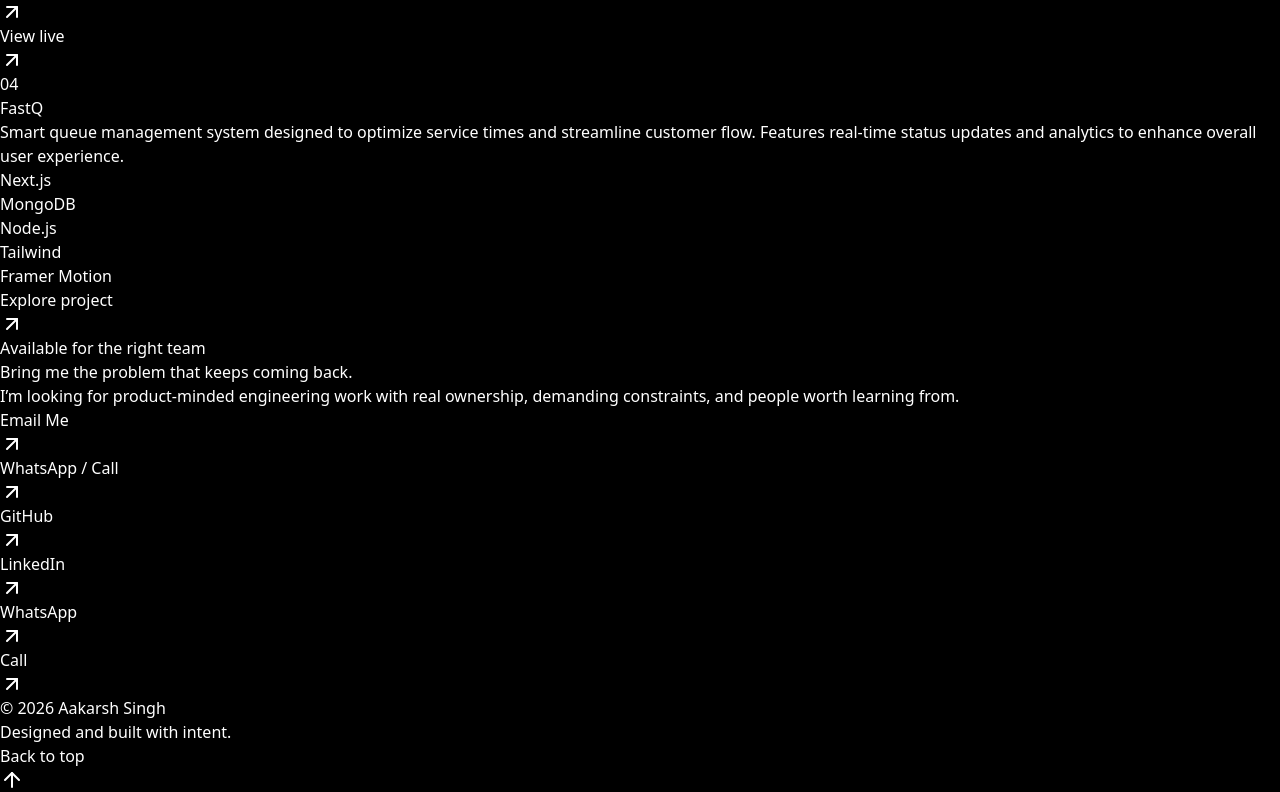
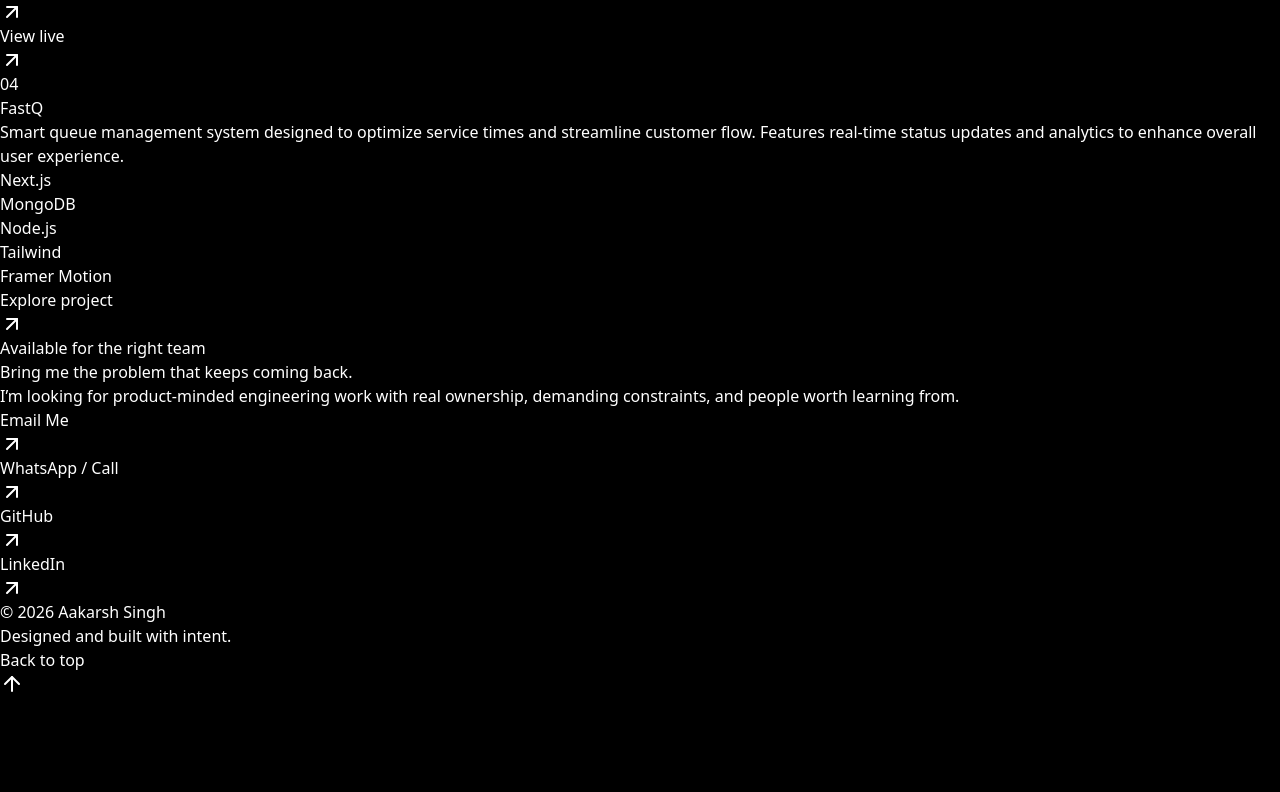
Before and after one commit to aakarsh12x/PortfolioV2, a Next.js app: page / in a window 1280 px wide. Shown: the part 4368-5160 px from the top of the page. After the commit the page ends 5064 px from the top, so only its background shows below. Built offline with nearby package versions, Linux system fonts and the light colour scheme.

Commit message:
refactor: clean up duplicate WhatsApp/Call references from social links

```diff
--- a/src/components/Contact.tsx
+++ b/src/components/Contact.tsx
@@ -21,8 +21,6 @@ export const Contact = () => (
             <nav className="contact-links" aria-label="Social links">
                 <a href="https://github.com/aakarsh12x" target="_blank" rel="noopener noreferrer">GitHub <ArrowUpRight aria-hidden="true" /></a>
                 <a href="https://www.linkedin.com/in/aakarsh-singh-b27a5228b/" target="_blank" rel="noopener noreferrer">LinkedIn <ArrowUpRight aria-hidden="true" /></a>
-                <a href="https://wa.me/918739018155" target="_blank" rel="noopener noreferrer">WhatsApp <ArrowUpRight aria-hidden="true" /></a>
-                <a href="tel:+918739018155">Call <ArrowUpRight aria-hidden="true" /></a>
             </nav>
         </div>
     </section>
```
